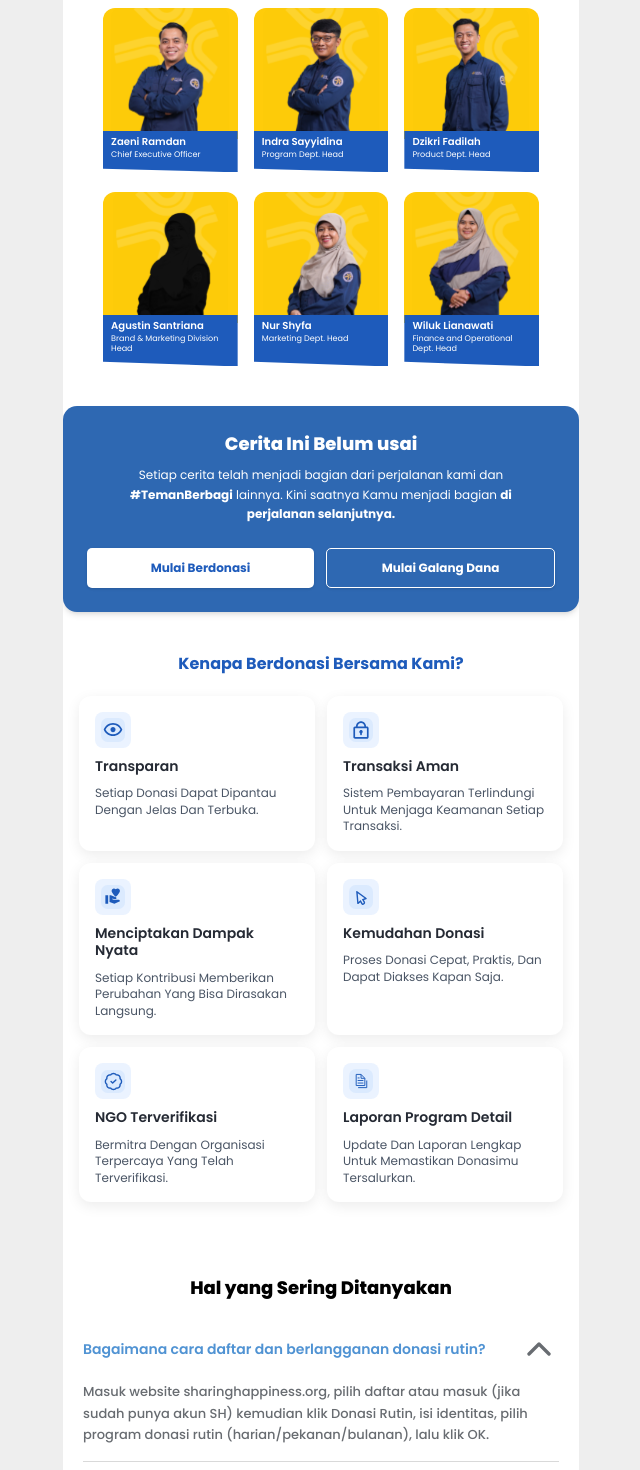
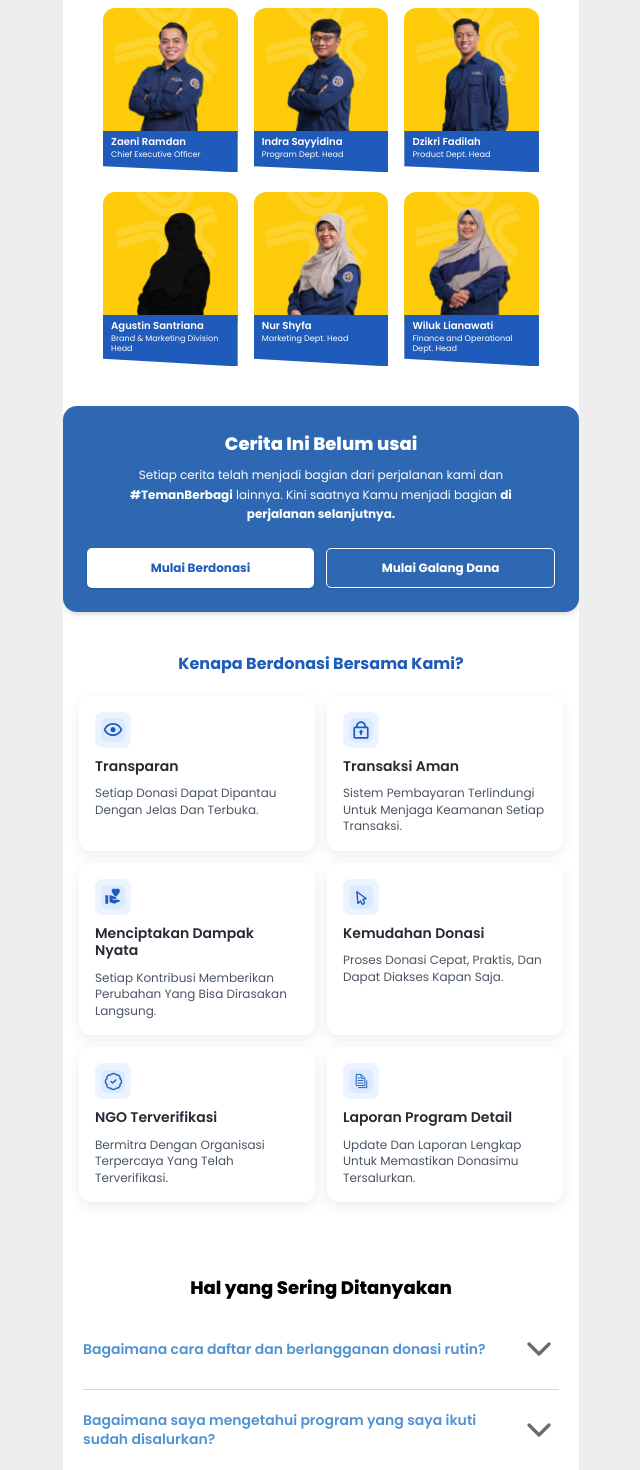
Before and after one commit to Azfdfkhz/about-us, a Next.js app: page / in a window 1280 px wide. Shown: the part 3980-5450 px from the top of the page, without its empty margins (319-959 px from the left). Built offline with nearby package versions, Linux system fonts and the light colour scheme; a web font is replaced by a local one.

Commit message:
Fix:usestate faq

```diff
--- a/app/components/faq-section.jsx
+++ b/app/components/faq-section.jsx
@@ -28,7 +28,7 @@ const faqItems = [
 ];
 
 export default function FaqSection() {
-  const [openIdx, setOpenIdx] = useState(0);
+  const [openIdx, setOpenIdx] = useState(null);
 
   const toggle = (idx) => {
     setOpenIdx(openIdx === idx ? null : idx);
--- a/app/components/team-section.jsx
+++ b/app/components/team-section.jsx
@@ -77,7 +77,7 @@ export default function TimSection() {
               style={{
                 marginTop: "-6cqw", // naikkan badge
                 padding: "4cqw 6cqw 9cqw",
-                clipPath: "polygon(0 0, 100% 0, 100% 100%, 0 91%)",
+                clipPath: "polygon(0 0, 100% 0, 100% 100%, 0 85%)",
               }}
             >
               <p
```
